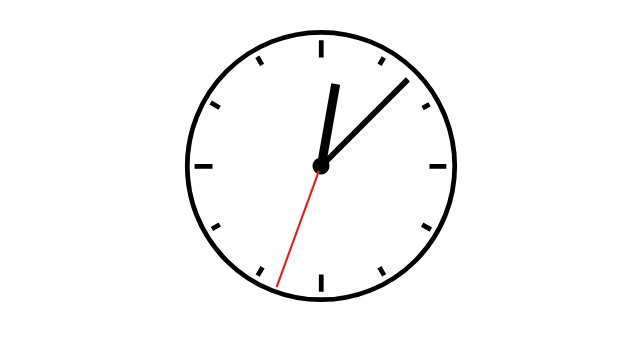
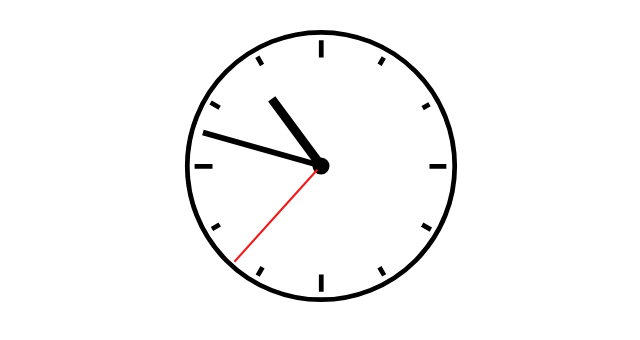
Before and after one commit to Primatasan/relogio_de_ponteiro_js, a plain HTML site: page index.html in a window 1280 px wide. Shown: the whole page, without its empty margins (319-959 px from the left). Drawn offline with Linux system fonts and the light colour scheme.

Commit message:
adequação do css e finalização do js para funcionalidade

```diff
--- a/css/style.css
+++ b/css/style.css
@@ -64,6 +64,4 @@
 #minute,
 #second {
     transform-origin: 300px 300px;
-
-    transition: transform .5s ease-in-out;
 }
--- a/js/script.js
+++ b/js/script.js
@@ -4,13 +4,19 @@ const PONTEIROSEGUNDO = document.querySelector("#second");
 
 function rotacaorelogio(){
 
-    let posicaoHora = 10;
-    let posicaoMin = 45;
-    let posicaoSeg = 200;
+    let horaAtual = new Date();
+
+    let hora = horaAtual.getHours();
+    let min = horaAtual.getMinutes();
+    let seg = horaAtual.getSeconds();
+
+    let posicaoHora = (hora*360/12)+(min*(360/60)/12);
+    let posicaoMin = (min*360/60)+(seg*(360/60)/60);
+    let posicaoSeg = seg*360/60;
 
     PONTEIROHORA.style.transform = "rotate(" + posicaoHora + "deg)";
     PONTEIROMINUTO.style.transform = "rotate(" + posicaoMin + "deg)";
     PONTEIROSEGUNDO.style.transform = "rotate(" + posicaoSeg + "deg)";
 }
 
-var movimento = rotacaorelogio();
+var movimento = setInterval(rotacaorelogio, 1000);
```
